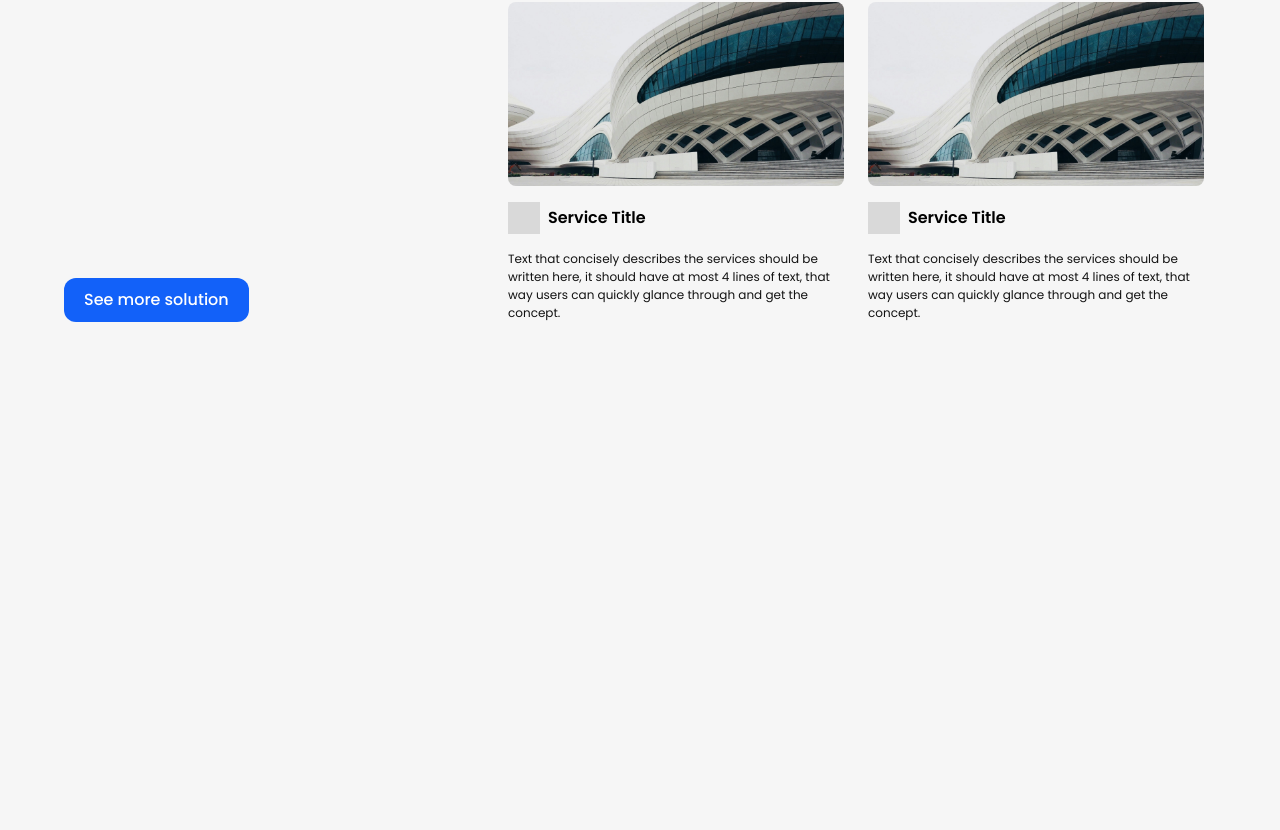
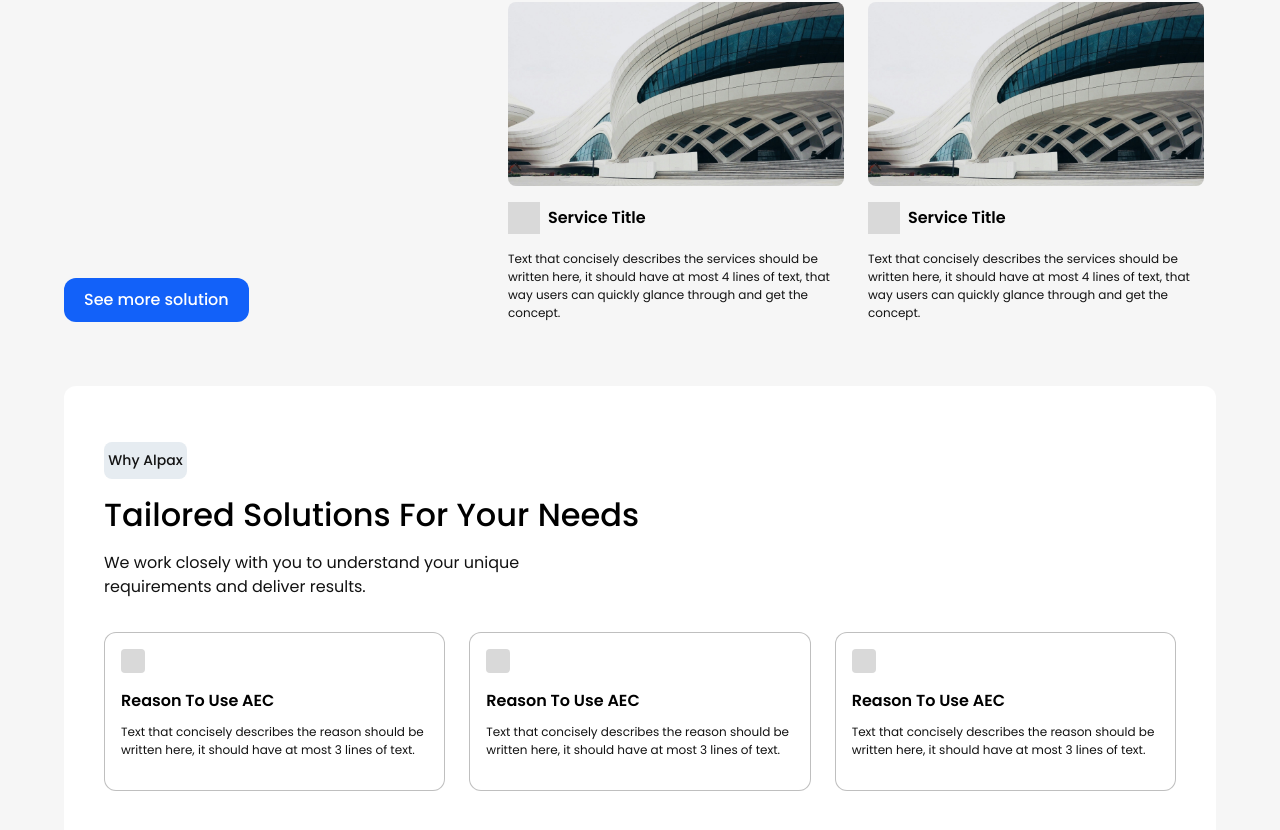
Before and after one commit to ishaaaq/alpax, a React (Vite) app: page / in a window 1280 px wide. Shown: the part 1150-1980 px from the top of the page. Before the commit the page ends 1472 px from the top, so only its background shows below. Built offline with nearby package versions, Linux system fonts and the light colour scheme.

Commit message:
created why alpax section

```diff
--- /dev/null
+++ b/src/components/ReasonToUseCard.jsx
@@ -0,0 +1,57 @@
+import { Box, Stack, Typography } from "@mui/material";
+import React from "react";
+
+const ReasonToUseCard = () => {
+  return (
+    <Stack
+      direction={"column"}
+      sx={{
+        bgcolor: "white",
+        borderRadius: "12px",
+        border: "rgba(0, 0, 0, 0.25) 0.5px solid",
+        width: {
+          md: "26.6rem",
+          sm: "15.5rem",
+        },
+        height: {
+          md: "9.9rem",
+          sm: "9.6rem",
+        },
+        padding: "1rem",
+      }}
+    >
+      <Box
+        sx={{
+          width: "24px",
+          height: "24px",
+          borderRadius: "4px",
+          bgcolor: "#D9D9D9",
+        }}
+      />
+      <Typography
+        sx={{
+          fontWeight: 600,
+          fontSize: { md: "1rem", sm: ".875rem" },
+          color: "black",
+          mt: "1rem",
+        }}
+      >
+        Reason To Use AEC
+      </Typography>
+      <Typography
+        sx={{
+          fontWeight: 400,
+          fontSize: ".75rem",
+          color: "#121212",
+          mt: "0.6rem",
+          overflow: "hidden",
+        }}
+      >
+        Text that concisely describes the reason should be written here, it
+        should have at most 3 lines of text.
+      </Typography>
+    </Stack>
+  );
+};
+
+export default ReasonToUseCard;
--- /dev/null
+++ b/src/components/WhyAlpax.jsx
@@ -0,0 +1,56 @@
+import { Box, Stack } from "@mui/material";
+import React from "react";
+import {
+  SectionHeader,
+  SectionSubHeading,
+  SectionTag,
+} from "./styledComponents/StyledComponents";
+import ReasonToUseCard from "./ReasonToUseCard";
+
+const WhyAlpax = () => {
+  return (
+    <Box
+      sx={{
+        bgcolor: "white",
+        borderRadius: "12px",
+        mt: "4rem",
+        display: "flex",
+        flexDirection: "column",
+        justifyContent: "space-between",
+        height: {
+          sm: "19.2rem",
+          md: "28.8rem",
+        },
+        py: {
+          md: "3.5rem",
+          xs: ".5rem",
+        },
+        px: {
+          md: "2.5rem",
+          xs: ".5rem",
+        },
+      }}
+    >
+      <Stack direction={"column"} gap={".75rem"}>
+        <SectionTag>Why Alpax</SectionTag>
+        <SectionHeader>Tailored Solutions For Your Needs</SectionHeader>
+        <SectionSubHeading style={{ width: { md: "43rem", xs: "0rem" } }}>
+          {" "}
+          We work closely with you to understand your unique requirements and
+          deliver results.
+        </SectionSubHeading>
+      </Stack>
+      <Stack
+        direction={{ sm: "row", xs: "column" }}
+        gap={"1.5rem"}
+        sx={{ width: "100%", mt: { xs: "1rem", md: "0rem" } }}
+      >
+        {[1, 2, 3].map((_, index) => (
+          <ReasonToUseCard key={index} />
+        ))}
+      </Stack>
+    </Box>
+  );
+};
+
+export default WhyAlpax;
--- a/src/components/styledComponents/StyledComponents.jsx
+++ b/src/components/styledComponents/StyledComponents.jsx
@@ -14,7 +14,7 @@ export const StyledButton = styled(Button)(({ theme }) => ({
   textTransform: "none",
 }));
 
-export const SectionTag = ({ props }) => {
+export const SectionTag = ({ children }) => {
   return (
     <Box
       sx={{
@@ -36,7 +36,7 @@ export const SectionTag = ({ props }) => {
           position: "relative",
         }}
       >
-        {props}
+        {children}
       </Typography>
     </Box>
   );
@@ -44,7 +44,7 @@ export const SectionTag = ({ props }) => {
 
 export const SectionHeader = styled(Typography)({
   fontWeight: 500,
-  fontSize: { xs: "1.5rem", sm: "2rem" },
+  fontSize: "2rem",
   color: "black",
 });
 
--- a/src/pages/Home.jsx
+++ b/src/pages/Home.jsx
@@ -3,6 +3,7 @@ import Hero from "../components/Hero";
 import WhatWeOfferCard from "../components/WhatWeOfferCard";
 import WhatWeOfferSection from "../components/WhatWeOfferSection";
 import { Container } from "@mui/material";
+import WhyAlpax from "../components/WhyAlpax";
 
 const Home = () => {
   return (
@@ -17,6 +18,7 @@ const Home = () => {
       >
         <Hero />
         <WhatWeOfferSection />
+        <WhyAlpax />
       </Container>
     </>
   );
```
